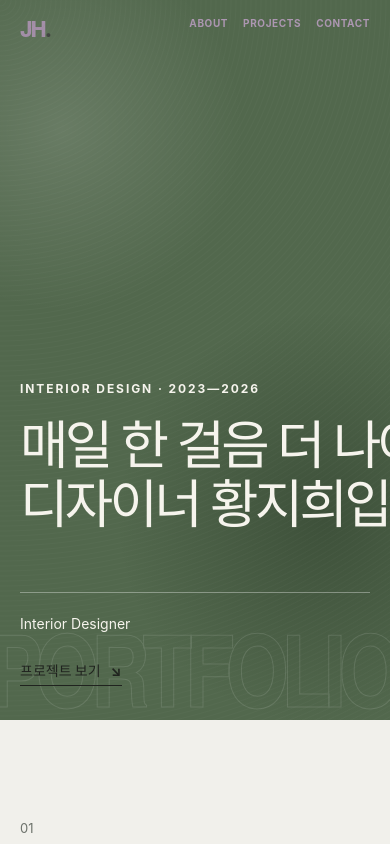
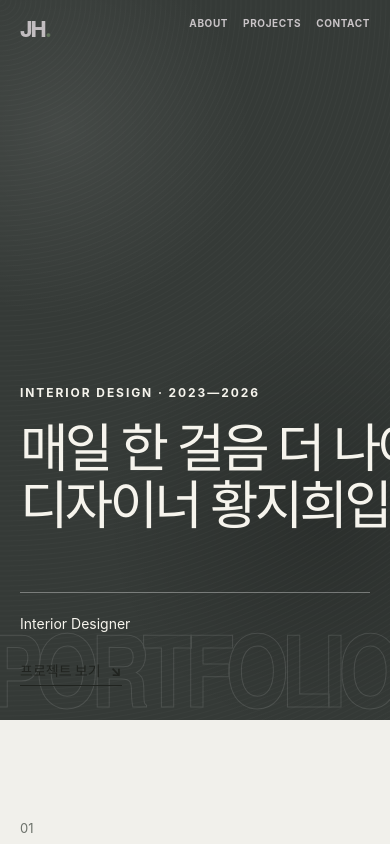
Before and after one commit to naraspc/jihee-portfolio, a React (Vite) app: page / in a window 390 px wide. Shown: the top 844 px of the page. Built offline with nearby package versions, Linux system fonts and the light colour scheme.

Commit message:
style: refine hero and mobile typography

```diff
--- a/src/App.css
+++ b/src/App.css
@@ -120,9 +120,17 @@
   padding: 130px var(--page-padding) 60px;
   color: #f6f4ed;
   background:
-    radial-gradient(circle at 16% 18%, rgba(255, 255, 255, 0.13), transparent 27%),
-    radial-gradient(circle at 83% 72%, rgba(19, 31, 18, 0.32), transparent 34%),
-    var(--green);
+    radial-gradient(
+      circle at 16% 18%,
+      rgba(255, 255, 255, 0.08),
+      transparent 28%
+    ),
+    radial-gradient(
+      circle at 83% 72%,
+      rgba(0, 0, 0, 0.2),
+      transparent 36%
+    ),
+    #353a37;
 }
 
 .hero::before {
@@ -142,26 +150,45 @@
   margin: 0 auto;
 }
 @media (max-width: 640px) {
+  .hero {
+    min-height: 100svh;
+    padding-right: 20px;
+    padding-left: 20px;
+  }
+
   .hero__title {
-    font-size: clamp(42px, 12.5vw, 64px);
-    line-height: 1.16;
+    width: 100%;
+    max-width: 100%;
+    font-size: clamp(38px, 10.5vw, 54px);
+    line-height: 1.15;
     letter-spacing: -0.065em;
   }
 
   .hero__title-line {
     width: auto;
+    max-width: 100%;
     white-space: normal;
   }
 }
 
 .hero__title {
-  max-width: none;
+  width: 100%;
+  max-width: 1250px;
   margin: 0;
   font-size: clamp(52px, 6vw, 108px);
   font-weight: 350;
-  line-height: 1.12;
+  line-height: 1.08;
   letter-spacing: -0.07em;
   word-break: keep-all;
+}
+
+.hero__title-line {
+  display: block;
+  max-width: 100%;
+}
+
+.hero__title strong {
+  font-weight: 750;
 }
 
 .hero__title-line {
@@ -638,6 +665,9 @@
   letter-spacing: -0.075em;
   line-height: 0.98;
 }
+.contact__title span {
+  display: block;
+}
 
 .contact__email {
   display: flex;
@@ -680,6 +710,20 @@
 .contact__credit a:focus-visible::after {
   transform: scaleX(1);
   transform-origin: left;
+}
+
+@media (max-width: 640px) {
+  .contact__title {
+    margin-bottom: 72px;
+    font-size: clamp(24px, 7.5vw, 34px);
+    line-height: 1.2;
+    letter-spacing: -0.055em;
+  }
+
+  .contact__title span {
+    display: block;
+    white-space: nowrap;
+  }
 }
 
 /* Responsive */
```
